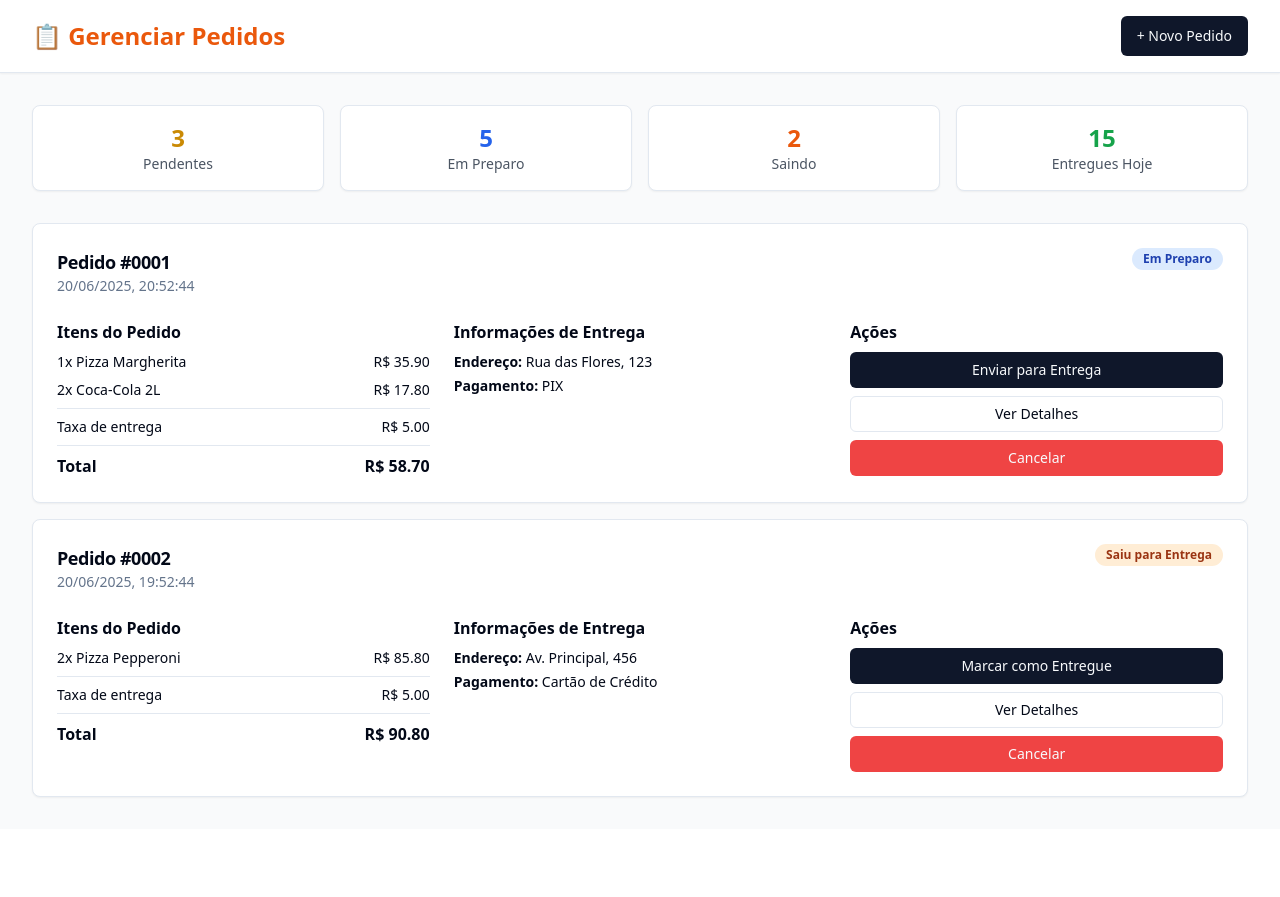
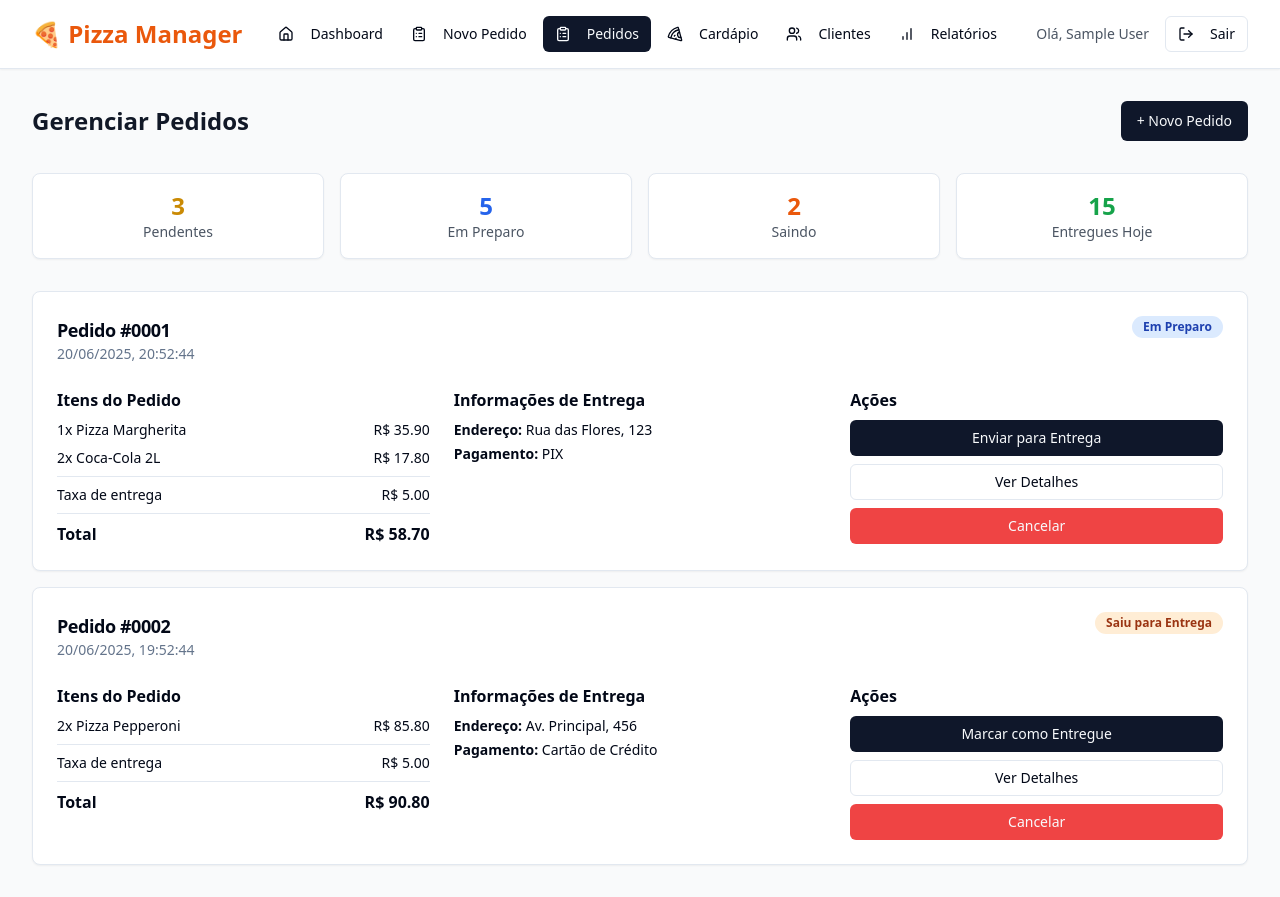
Before and after one commit to MarcoLegiere/ola-smile-maker, a React (Vite) app: page /orders in a window 1280 px wide. Before the commit the page ends 829 px from the top, so only its background shows below. Built offline with nearby package versions, Linux system fonts and the light colour scheme; sample sign-in values are in the browser's storage.

Commit message:
feat: Add back button and navbar
Adds a back button to pages and a navbar for improved navigation.

```diff
--- /dev/null
+++ b/src/components/Navbar.tsx
@@ -0,0 +1,89 @@
+
+import { useAuth } from '@/contexts/AuthContext';
+import { Button } from '@/components/ui/button';
+import { Badge } from '@/components/ui/badge';
+import { useNavigate, useLocation } from 'react-router-dom';
+import { Home, ClipboardList, Pizza, Users, BarChart, Settings, LogOut } from 'lucide-react';
+
+const navItems = [
+  { path: '/dashboard', label: 'Dashboard', icon: Home },
+  { path: '/new-order', label: 'Novo Pedido', icon: ClipboardList },
+  { path: '/orders', label: 'Pedidos', icon: ClipboardList },
+  { path: '/menu', label: 'Cardápio', icon: Pizza },
+  { path: '/customers', label: 'Clientes', icon: Users },
+  { path: '/reports', label: 'Relatórios', icon: BarChart },
+];
+
+export default function Navbar() {
+  const { user, logout } = useAuth();
+  const navigate = useNavigate();
+  const location = useLocation();
+
+  return (
+    <header className="bg-white shadow-sm border-b sticky top-0 z-50">
+      <div className="max-w-7xl mx-auto px-4 sm:px-6 lg:px-8">
+        <div className="flex justify-between items-center py-4">
+          <div className="flex items-center space-x-6">
+            <div className="flex items-center space-x-4">
+              <h1
+                className="text-2xl font-bold text-orange-600 cursor-pointer"
+                onClick={() => navigate('/dashboard')}
+              >
+                🍕 Pizza Manager
+              </h1>
+              {user?.tenantId && (
+                <Badge variant="secondary">Pizzaria: {user.name}</Badge>
+              )}
+            </div>
+
+            <nav className="hidden md:flex space-x-1">
+              {navItems.map((item) => {
+                const Icon = item.icon;
+                const isActive = location.pathname === item.path;
+
+                if (item.path === '/super-admin' && user?.role !== 'super_admin') {
+                  return null;
+                }
+
+                return (
+                  <Button
+                    key={item.path}
+                    variant={isActive ? "default" : "ghost"}
+                    onClick={() => navigate(item.path)}
+                    className="flex items-center space-x-2"
+                    size="sm"
+                  >
+                    <Icon size={16} />
+                    <span>{item.label}</span>
+                  </Button>
+                );
+              })}
+
+              {user?.role === 'super_admin' && (
+                <Button
+                  variant={location.pathname === '/super-admin' ? "default" : "ghost"}
+                  onClick={() => navigate('/super-admin')}
+                  className="flex items-center space-x-2"
+                  size="sm"
+                >
+                  <Settings size={16} />
+                  <span>Super Admin</span>
+                </Button>
+              )}
+            </nav>
+          </div>
+
+          <div className="flex items-center space-x-4">
+            <span className="text-sm text-gray-600 hidden sm:block">
+              Olá, {user?.name}
+            </span>
+            <Button variant="outline" onClick={logout} size="sm">
+              <LogOut size={16} className="mr-2" />
+              Sair
+            </Button>
+          </div>
+        </div>
+      </div>
+    </header>
+  );
+}
--- a/src/pages/Customers.tsx
+++ b/src/pages/Customers.tsx
@@ -1,9 +1,9 @@
-
 import { useState } from 'react';
 import { Card, CardContent, CardDescription, CardHeader, CardTitle } from '@/components/ui/card';
 import { Button } from '@/components/ui/button';
 import { Badge } from '@/components/ui/badge';
 import { Customer } from '@/types';
+import Navbar from '@/components/Navbar';
 
 export default function Customers() {
   const [customers] = useState<Customer[]>([
@@ -47,16 +47,14 @@ export default function Customers() {
 
   return (
     <div className="min-h-screen bg-gray-50">
-      <header className="bg-white shadow-sm border-b">
-        <div className="max-w-7xl mx-auto px-4 sm:px-6 lg:px-8">
-          <div className="flex justify-between items-center py-4">
-            <h1 className="text-2xl font-bold text-orange-600">👥 Gerenciar Clientes</h1>
-            <Button>+ Novo Cliente</Button>
-          </div>
-        </div>
-      </header>
+      <Navbar />
 
       <main className="max-w-7xl mx-auto px-4 sm:px-6 lg:px-8 py-8">
+        <div className="flex justify-between items-center mb-8">
+          <h2 className="text-2xl font-bold text-gray-900">Gerenciar Clientes</h2>
+          <Button>+ Novo Cliente</Button>
+        </div>
+
         <div className="grid grid-cols-1 md:grid-cols-3 gap-4 mb-8">
           <Card>
             <CardContent className="p-4">
--- a/src/pages/Dashboard.tsx
+++ b/src/pages/Dashboard.tsx
@@ -1,35 +1,18 @@
-
 import { useAuth } from '@/contexts/AuthContext';
 import { Card, CardContent, CardDescription, CardHeader, CardTitle } from '@/components/ui/card';
 import { Button } from '@/components/ui/button';
 import { Badge } from '@/components/ui/badge';
 import { useNavigate } from 'react-router-dom';
 import { Plus, Pizza, Users, BarChart } from 'lucide-react';
+import Navbar from '@/components/Navbar';
 
 export default function Dashboard() {
-  const { user, logout } = useAuth();
+  const { user } = useAuth();
   const navigate = useNavigate();
 
   return (
     <div className="min-h-screen bg-gray-50">
-      <header className="bg-white shadow-sm border-b">
-        <div className="max-w-7xl mx-auto px-4 sm:px-6 lg:px-8">
-          <div className="flex justify-between items-center py-4">
-            <div className="flex items-center space-x-4">
-              <h1 className="text-2xl font-bold text-orange-600">🍕 Pizza Manager</h1>
-              {user?.tenantId && (
-                <Badge variant="secondary">Pizzaria: {user.name}</Badge>
-              )}
-            </div>
-            <div className="flex items-center space-x-4">
-              <span className="text-sm text-gray-600">Olá, {user?.name}</span>
-              <Button variant="outline" onClick={logout} size="sm">
-                Sair
-              </Button>
-            </div>
-          </div>
-        </div>
-      </header>
+      <Navbar />
 
       <main className="max-w-7xl mx-auto px-4 sm:px-6 lg:px-8 py-8">
         <div className="grid grid-cols-1 md:grid-cols-2 lg:grid-cols-4 gap-6 mb-8">
--- a/src/pages/Menu.tsx
+++ b/src/pages/Menu.tsx
@@ -1,4 +1,3 @@
-
 import { useState } from 'react';
 import { Card, CardContent, CardDescription, CardHeader, CardTitle } from '@/components/ui/card';
 import { Button } from '@/components/ui/button';
@@ -6,6 +5,7 @@ import { Input } from '@/components/ui/input';
 import { Label } from '@/components/ui/label';
 import { Badge } from '@/components/ui/badge';
 import { Product } from '@/types';
+import Navbar from '@/components/Navbar';
 
 export default function Menu() {
   const [products] = useState<Product[]>([
@@ -52,14 +52,7 @@ export default function Menu() {
 
   return (
     <div className="min-h-screen bg-gray-50">
-      <header className="bg-white shadow-sm border-b">
-        <div className="max-w-7xl mx-auto px-4 sm:px-6 lg:px-8">
-          <div className="flex justify-between items-center py-4">
-            <h1 className="text-2xl font-bold text-orange-600">🍕 Gerenciar Cardápio</h1>
-            <Button>+ Novo Produto</Button>
-          </div>
-        </div>
-      </header>
+      <Navbar />
 
       <main className="max-w-7xl mx-auto px-4 sm:px-6 lg:px-8 py-8">
         <div className="flex flex-col lg:flex-row gap-6">
--- a/src/pages/NewOrder.tsx
+++ b/src/pages/NewOrder.tsx
@@ -1,10 +1,10 @@
-
 import { useState } from 'react';
 import { Card, CardContent, CardDescription, CardHeader, CardTitle } from '@/components/ui/card';
 import { Button } from '@/components/ui/button';
 import { Badge } from '@/components/ui/badge';
 import { useNavigate } from 'react-router-dom';
-import { ArrowLeft, Plus, Minus } from 'lucide-react';
+import { Plus, Minus } from 'lucide-react';
+import Navbar from '@/components/Navbar';
 
 interface OrderItem {
   productId: string;
@@ -91,20 +91,11 @@ export default function NewOrder() {
 
   return (
     <div className="min-h-screen bg-gray-50">
-      <header className="bg-white shadow-sm border-b">
-        <div className="max-w-7xl mx-auto px-4 sm:px-6 lg:px-8">
-          <div className="flex justify-between items-center py-4">
-            <div className="flex items-center space-x-4">
-              <Button
-                variant="ghost"
-                onClick={() => navigate('/dashboard')}
-                className="flex items-center space-x-2"
-              >
-                <ArrowLeft size={20} />
-                <span>Voltar</span>
-              </Button>
-              <h1 className="text-2xl font-bold text-orange-600">📋 Novo Pedido</h1>
-            </div>
+      <Navbar />
+
+      <main className="max-w-7xl mx-auto px-4 sm:px-6 lg:px-8 py-8">
+        <div className="flex justify-between items-center mb-8">
+          <h2 className="text-2xl font-bold text-gray-900">Novo Pedido</h2>
           <Button
             onClick={handleSubmitOrder}
             disabled={orderItems.length === 0}
@@ -113,10 +104,7 @@ export default function NewOrder() {
             Finalizar Pedido
           </Button>
         </div>
-        </div>
-      </header>
 
-      <main className="max-w-7xl mx-auto px-4 sm:px-6 lg:px-8 py-8">
         <div className="grid grid-cols-1 lg:grid-cols-2 gap-6">
           {/* Informações do Cliente */}
           <Card>
--- a/src/pages/Orders.tsx
+++ b/src/pages/Orders.tsx
@@ -1,9 +1,9 @@
-
 import { useState } from 'react';
 import { Order } from '@/types';
 import NewOrderModal from '@/components/NewOrderModal';
 import OrderCard from '@/components/OrderCard';
 import OrderStats from '@/components/OrderStats';
+import Navbar from '@/components/Navbar';
 
 export default function Orders() {
   const [orders, setOrders] = useState<Order[]>([
@@ -68,16 +68,14 @@ export default function Orders() {
 
   return (
     <div className="min-h-screen bg-gray-50">
-      <header className="bg-white shadow-sm border-b">
-        <div className="max-w-7xl mx-auto px-4 sm:px-6 lg:px-8">
-          <div className="flex justify-between items-center py-4">
-            <h1 className="text-2xl font-bold text-orange-600">📋 Gerenciar Pedidos</h1>
-            <NewOrderModal onOrderCreated={handleOrderCreated} ordersCount={orders.length} />
-          </div>
-        </div>
-      </header>
+      <Navbar />
 
       <main className="max-w-7xl mx-auto px-4 sm:px-6 lg:px-8 py-8">
+        <div className="flex justify-between items-center mb-8">
+          <h2 className="text-2xl font-bold text-gray-900">Gerenciar Pedidos</h2>
+          <NewOrderModal onOrderCreated={handleOrderCreated} ordersCount={orders.length} />
+        </div>
+
         <OrderStats />
 
         <div className="space-y-4">
--- a/src/pages/Reports.tsx
+++ b/src/pages/Reports.tsx
@@ -1,19 +1,17 @@
-
 import { Card, CardContent, CardDescription, CardHeader, CardTitle } from '@/components/ui/card';
 import { Badge } from '@/components/ui/badge';
+import Navbar from '@/components/Navbar';
 
 export default function Reports() {
   return (
     <div className="min-h-screen bg-gray-50">
-      <header className="bg-white shadow-sm border-b">
-        <div className="max-w-7xl mx-auto px-4 sm:px-6 lg:px-8">
-          <div className="flex justify-between items-center py-4">
-            <h1 className="text-2xl font-bold text-orange-600">📊 Relatórios</h1>
-          </div>
-        </div>
-      </header>
+      <Navbar />
 
       <main className="max-w-7xl mx-auto px-4 sm:px-6 lg:px-8 py-8">
+        <div className="mb-8">
+          <h2 className="text-2xl font-bold text-gray-900">Relatórios</h2>
+        </div>
+
         <div className="grid grid-cols-1 md:grid-cols-2 lg:grid-cols-4 gap-4 mb-8">
           <Card>
             <CardContent className="p-4">
--- a/src/pages/SuperAdmin.tsx
+++ b/src/pages/SuperAdmin.tsx
@@ -1,9 +1,9 @@
-
 import { useState } from 'react';
 import { Card, CardContent, CardDescription, CardHeader, CardTitle } from '@/components/ui/card';
 import { Button } from '@/components/ui/button';
 import { Badge } from '@/components/ui/badge';
 import { Tenant } from '@/types';
+import Navbar from '@/components/Navbar';
 
 export default function SuperAdmin() {
   const [tenants] = useState<Tenant[]>([
@@ -64,16 +64,14 @@ export default function SuperAdmin() {
 
   return (
     <div className="min-h-screen bg-gray-50">
-      <header className="bg-white shadow-sm border-b">
-        <div className="max-w-7xl mx-auto px-4 sm:px-6 lg:px-8">
-          <div className="flex justify-between items-center py-4">
-            <h1 className="text-2xl font-bold text-orange-600">⚙️ Super Administração</h1>
-            <Button>+ Nova Pizzaria</Button>
-          </div>
-        </div>
-      </header>
+      <Navbar />
 
       <main className="max-w-7xl mx-auto px-4 sm:px-6 lg:px-8 py-8">
+        <div className="flex justify-between items-center mb-8">
+          <h2 className="text-2xl font-bold text-gray-900">Super Administração</h2>
+          <Button>+ Nova Pizzaria</Button>
+        </div>
+
         <div className="grid grid-cols-1 md:grid-cols-2 lg:grid-cols-4 gap-6 mb-8">
           <Card>
             <CardHeader className="pb-2">
```
Lines whose indentation alone changed are shown as unchanged.
